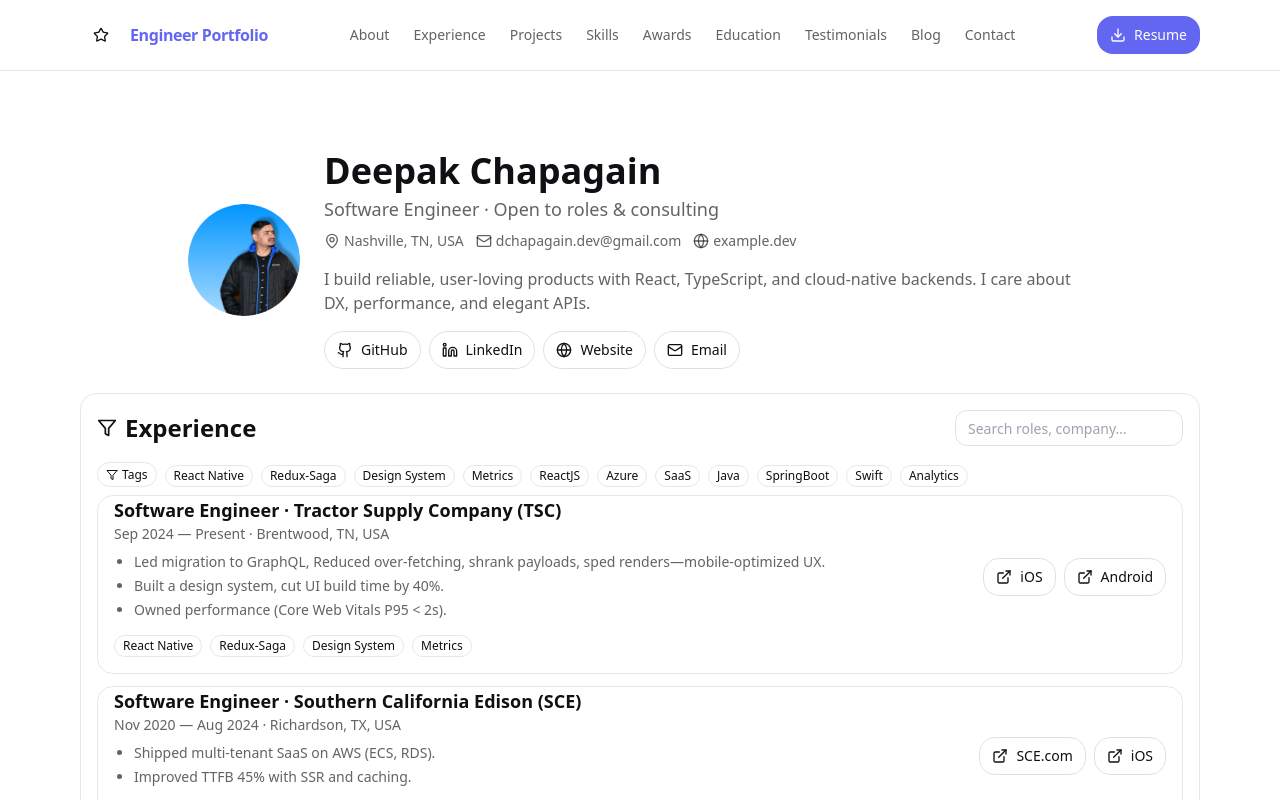
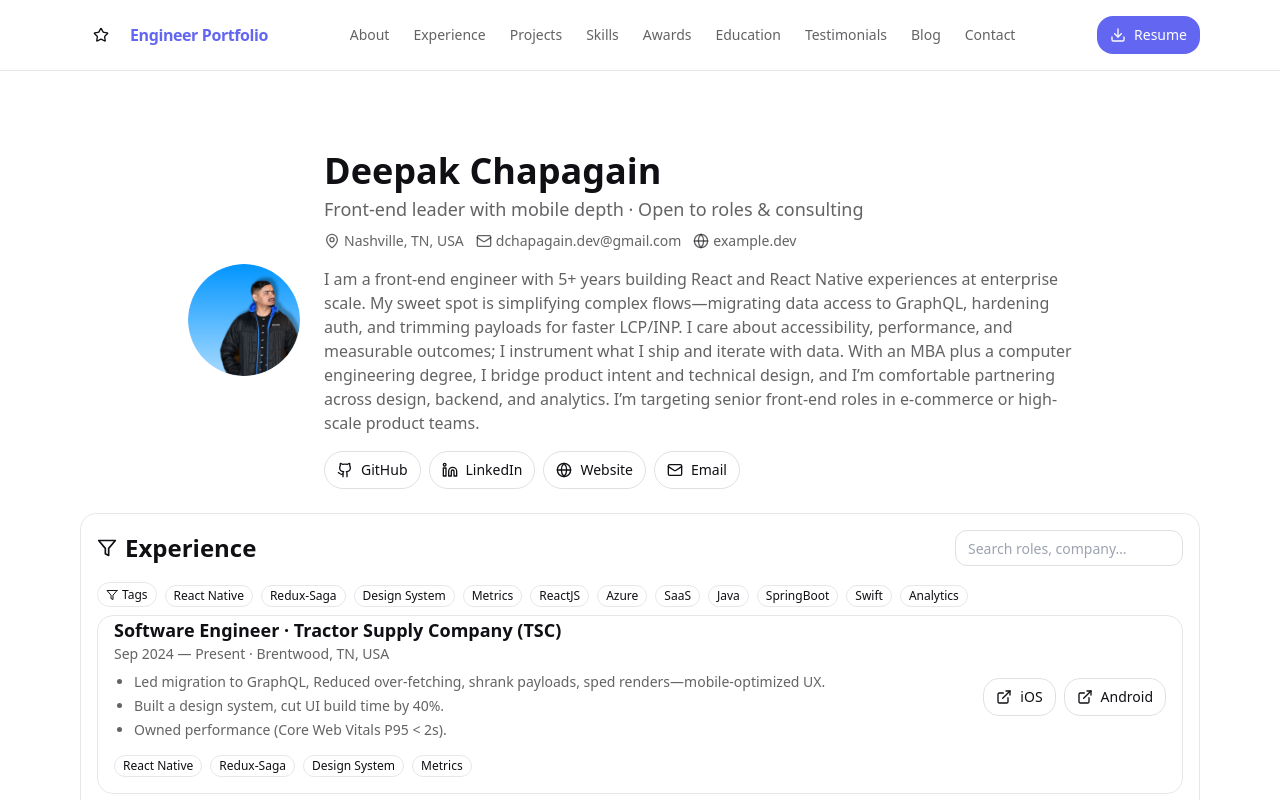
Before and after one commit to deepagain81/engineerPortfolio, a React (Vite) app: page / in a window 1280 px wide. Shown: the top 800 px of the page. Built offline with nearby package versions, Linux system fonts and the light colour scheme.

Commit message:
[SA-101] - update role, summary

```diff
--- a/src/config.js
+++ b/src/config.js
@@ -4,13 +4,12 @@ export const CONFIG = {
   meta: { siteTitle: 'Engineer Portfolio', theme: 'system' },
   profile: {
     name: 'Deepak Chapagain',
-    role: 'Software Engineer',
+    role: 'Front-end leader with mobile depth',
     location: 'Nashville, TN, USA',
     email: 'dchapagain.dev@gmail.com',
     website: 'https://example.dev',
     avatarUrl: '../assets/picofme.png',
-    summary:
-      'I build reliable, user-loving products with React, TypeScript, and cloud-native backends. I care about DX, performance, and elegant APIs.',
+    summary:`I am a front-end engineer with 5+ years building React and React Native experiences at enterprise scale. My sweet spot is simplifying complex flows—migrating data access to GraphQL, hardening auth, and trimming payloads for faster LCP/INP. I care about accessibility, performance, and measurable outcomes; I instrument what I ship and iterate with data. With an MBA plus a computer engineering degree, I bridge product intent and technical design, and I’m comfortable partnering across design, backend, and analytics. I’m targeting senior front-end roles in e-commerce or high-scale product teams.`,
     resumeUrl: '../assets/deepakChapagainResume.pdf',
     availability: 'Open to roles & consulting',
   },
```
